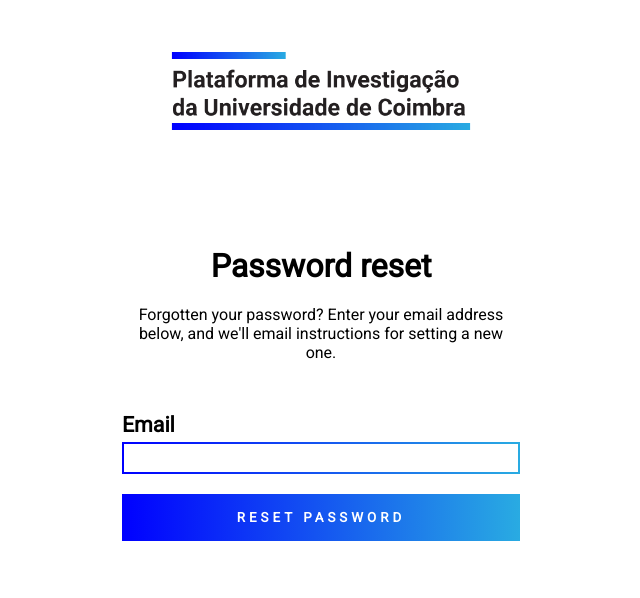
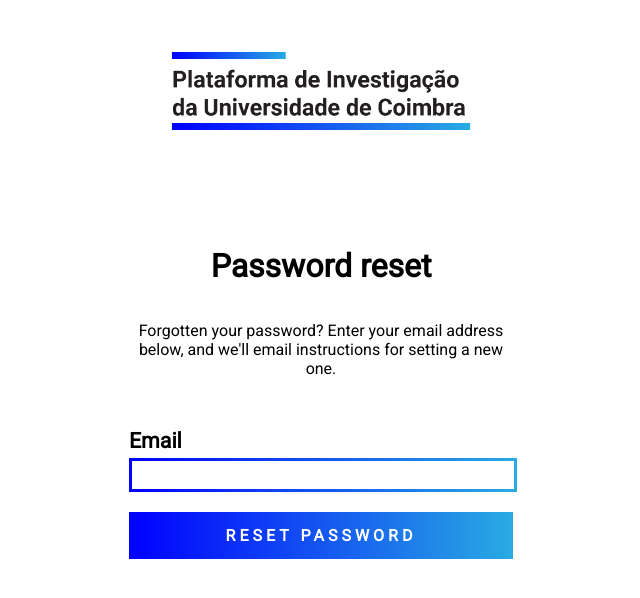
Before and after one commit to pl218/PIUC, a Django app: page /accounts/reset-password/ in a window 1280 px wide. Shown: the part 151-749 px from the top of the page, without its empty margins (319-959 px from the left). Run offline with Django 3.2, Linux system fonts and the light colour scheme.

Commit message:
Reset password CSS finished

```diff
--- a/accounts/templates/accounts/reset_password.html
+++ b/accounts/templates/accounts/reset_password.html
@@ -1,7 +1,7 @@
 {% extends 'base.html' %}
 
 {% block body %}
-<div class="container" id="reset_password">
+<div class="rp_container" id="reset_password">
     <p class="page_title">Password reset</p>
     <p id="reset_password_desc" class="page_subtittle"> Forgotten your password? Enter your email address below, and we'll email instructions for setting a new one.  </p>
     <form method="post">
@@ -16,7 +16,7 @@
 <script type="text/javascript">
 
 document.getElementById("id_email").parentElement.id = "reset_email_p";
-document.querySelector("#reset_email_p > input").className = "input_textbox";
+document.querySelector("#reset_email_p > input").className = "input_textbox_small";
 document.querySelector("#reset_email_p > label").innerHTML = "Email";
 </script>
 {% endblock %}
--- a/accounts/templates/accounts/reset_password_done.html
+++ b/accounts/templates/accounts/reset_password_done.html
@@ -2,8 +2,8 @@
 
 {% block body %}
 <div class="container">
-    <h1>Password reset sent</h1>
-    <p>
+    <p class="page_title">Password reset sent</p>
+    <p id="reset_password_done" class="page_subtittle">
         We've emailed you instructions for setting your password, if an account exists with the email you entered. You should receive them shortly.
 
         If you don't receive an email, please make sure you've entered the address you registered with, and check your spam folder.
--- a/static/css/base.css
+++ b/static/css/base.css
@@ -539,29 +539,35 @@ centerText{
 
 #reset_password_desc {
   padding-top: 20px;
+}
+
+#reset_password_done {
+  width: 50%;
+  margin: auto;
+  margin-top: 25px;
+}
+
+.rp_container {
   width: 30%;
   margin: auto;
 }
 
-#reset_email_p > .input_textbox {
-  width: 30%;
-  font-size: 10pt;
-  border-width: 2px;
-  height: 14pt;
+
+#id_new_password1:focus + .helptext{
+  display: block;
+  opacity: 1;
+  float: left;
+  width: 100%;
+  transition: 1s;
 }
 
-#reset_email_p > label {
-  margin-top: 100px;
-  width: calc(30% + 14px);
-  margin: auto;
-  display: block;
+#rp_complete_info{
+  list-style: none;
+  padding: 0;
+  margin: 0;
+  float: right;
 }
 
-#reset_password_button {
-  font-size: 10pt;
-  width: calc(30% + 14px);
-  min-width: 0;
-}
 
 
 /* PROFILE EDIT */
--- a/static/css/defaults.css
+++ b/static/css/defaults.css
@@ -163,3 +163,23 @@ label {
        border-image-slice: 1;
        border-width: 1px;
 }
+
+.input_textbox_small{
+  padding: 5px;
+  border-image: linear-gradient(to left, #29ABE2 0%, #0000FF 100%);
+       border-image-slice: 1;
+       border-width: 3px;
+  left: 0;
+  font-size: 10pt;
+  background-color: white;
+  width: calc(100% - 12px) ;
+  min-width: 250px;
+  height: 14pt;
+  display: block;
+  position: relative;
+  color: grey;
+  margin-left: auto;
+  margin-right: auto;
+  margin-top: 5px;
+  margin-bottom: 20px;
+}
```
Also changed, not shown: accounts/templates/accounts/reset_password_confirm.html (+16 -3 lines), db.sqlite3 (added).
